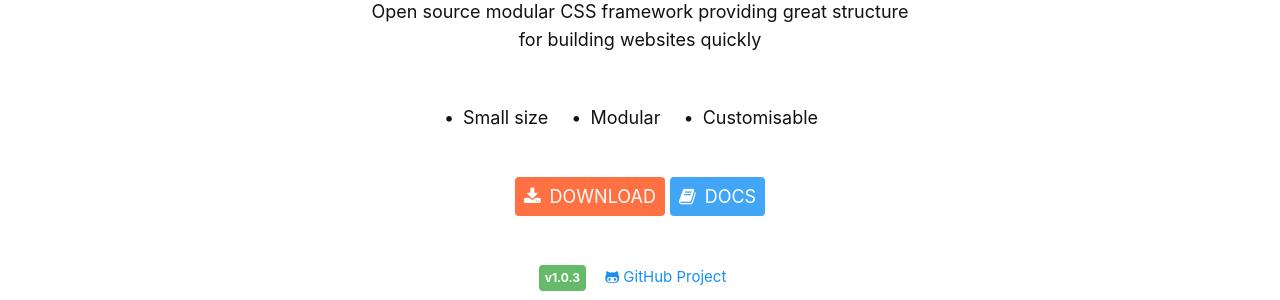
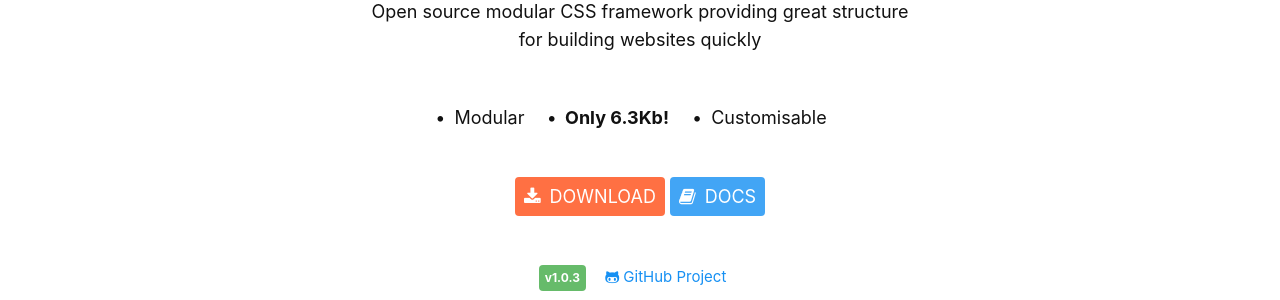
Before and after one commit to eddie/blazecss.github.io, a Jekyll site: the page built from index.html, in a window 1280 px wide. Shown: the part 431-731 px from the top of the page. Built offline with Jekyll 4.4.1, drawn with Linux system fonts in a browser that asks for light colours; nearby versions of some CDN libraries.

Commit message:
Added size to header

```diff
--- a/_includes/header.html
+++ b/_includes/header.html
@@ -20,8 +20,8 @@
 
 		<div class="header__row">
 			<ul class="list list--inline">
-				<li class="list__item">Small size</li>
 				<li class="list__item">Modular</li>
+				<li class="list__item loud">Only 6.3Kb!</li>
 				<li class="list__item">Customisable</li>
 			</ul>
 		</div>
```
